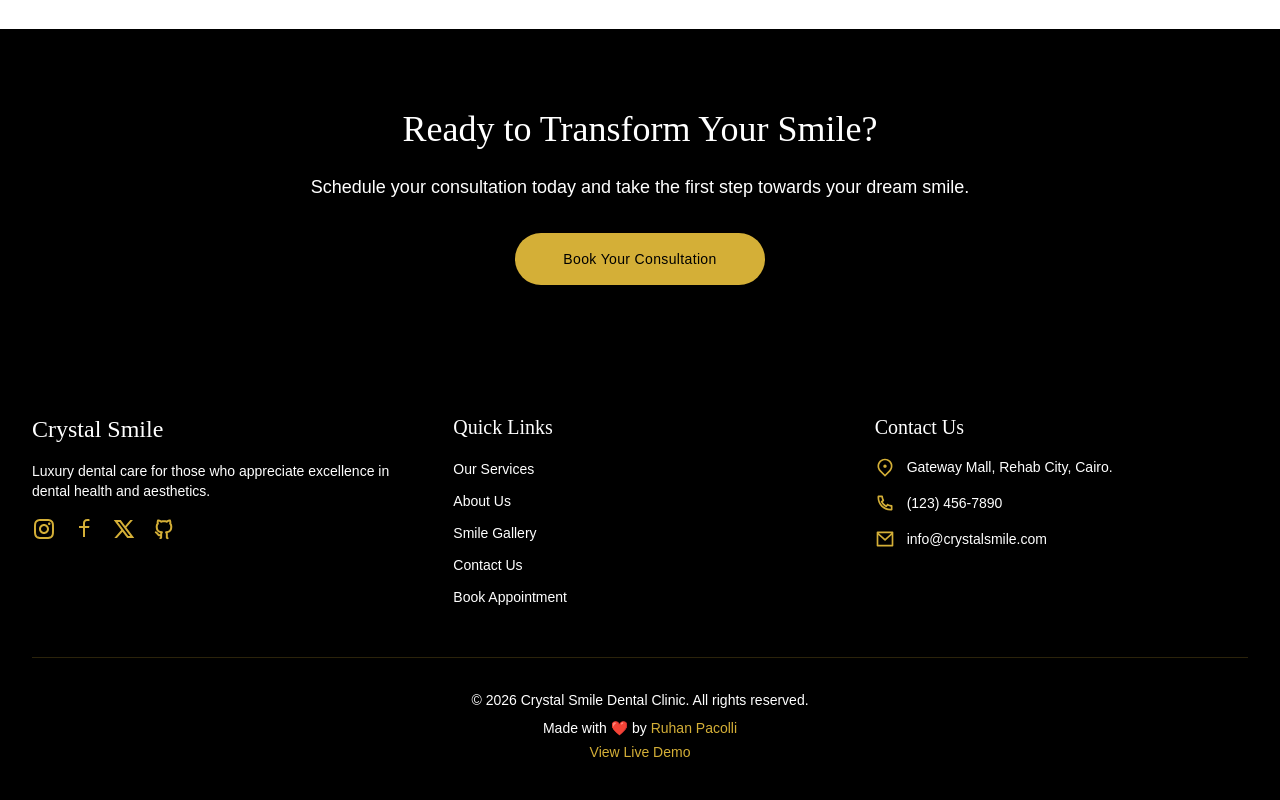
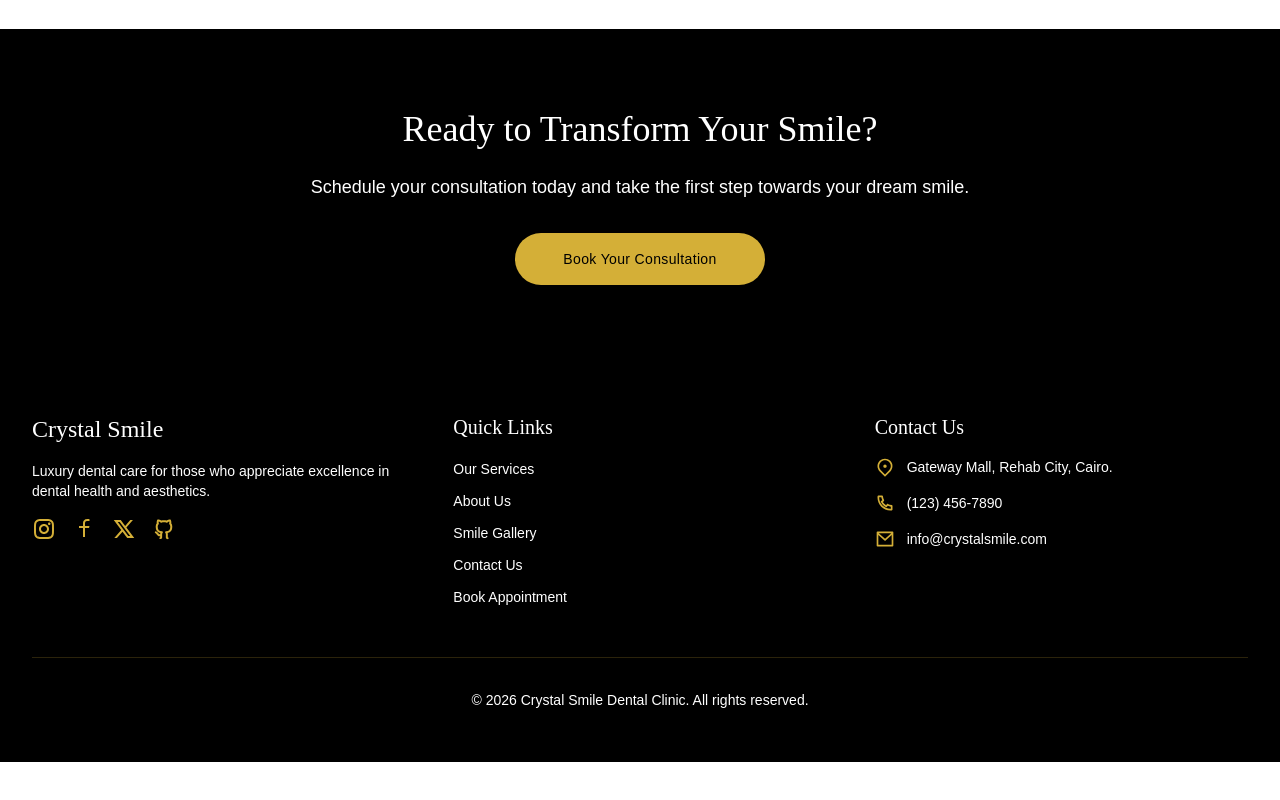
Before and after one commit to salmaa100/crystal-smile-dental, a Next.js app: page / in a window 1280 px wide. Shown: the part 3296-4096 px from the top of the page. After the commit the page ends 4058 px from the top, so only its background shows below. Built offline with nearby package versions, Linux system fonts and the light colour scheme.

Commit message:
Remove credit section from footer
Removed the credit section for Ruhan Pacolli from the footer.

```diff
--- a/src/app/components/Footer.tsx
+++ b/src/app/components/Footer.tsx
@@ -122,16 +122,6 @@ export default function Footer() {
           <p className="text-center text-sm font-ui text-white">
             © {currentYear} Crystal Smile Dental Clinic. All rights reserved.
           </p>
-          <p className="text-center text-sm font-ui text-white mt-2">
-            Made with ❤️ by <a
-              href="https://www.ruhanpacolli.online/"
-              target="_blank"
-              rel="noopener noreferrer"
-              className="text-primary-gold hover:opacity-80 transition-opacity"
-            >
-              Ruhan Pacolli
-            </a>
-          </p>
           <p className="text-center text-sm font-ui text-white/80 mt-1">
             <a
               href="https://dental-clinic-ivory.vercel.app/"
@@ -139,7 +129,6 @@ export default function Footer() {
               rel="noopener noreferrer"
               className="text-primary-gold hover:opacity-80 transition-opacity"
             >
-              View Live Demo
             </a>
           </p>
         </div>
```
